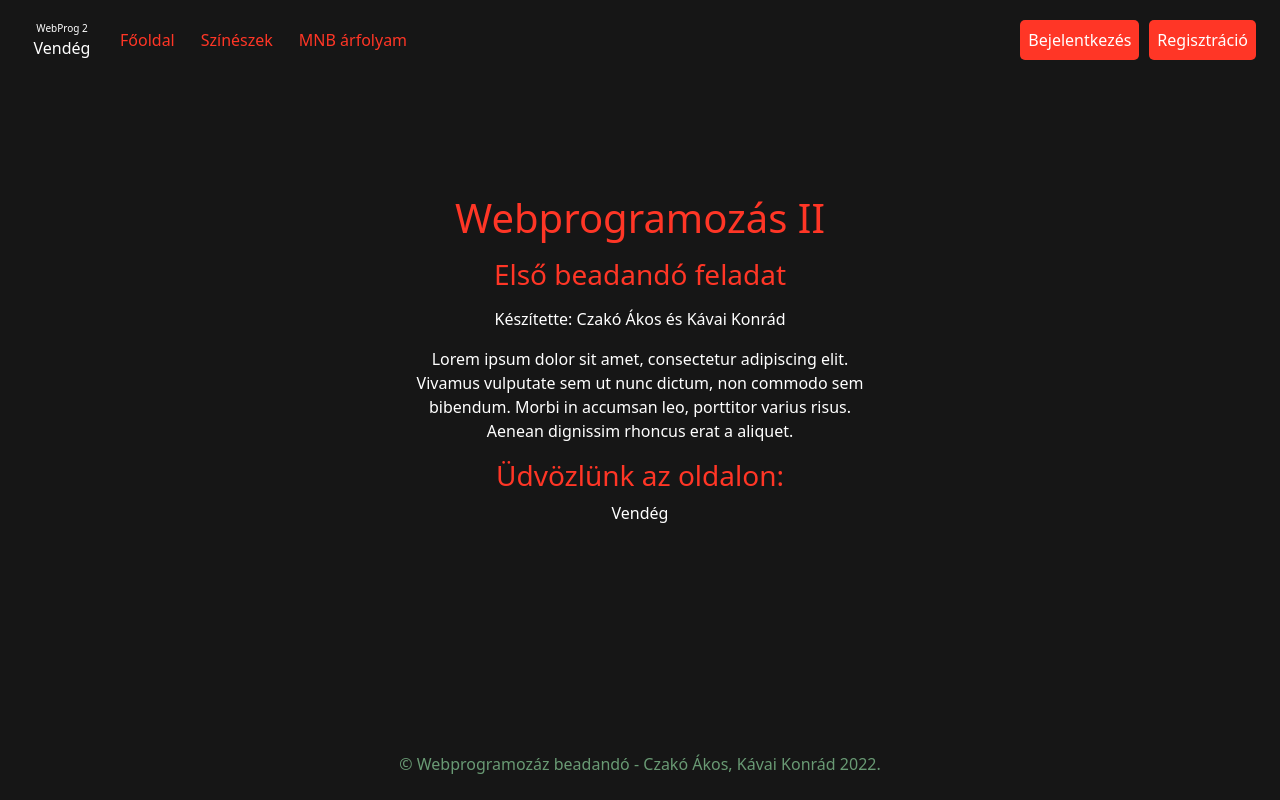
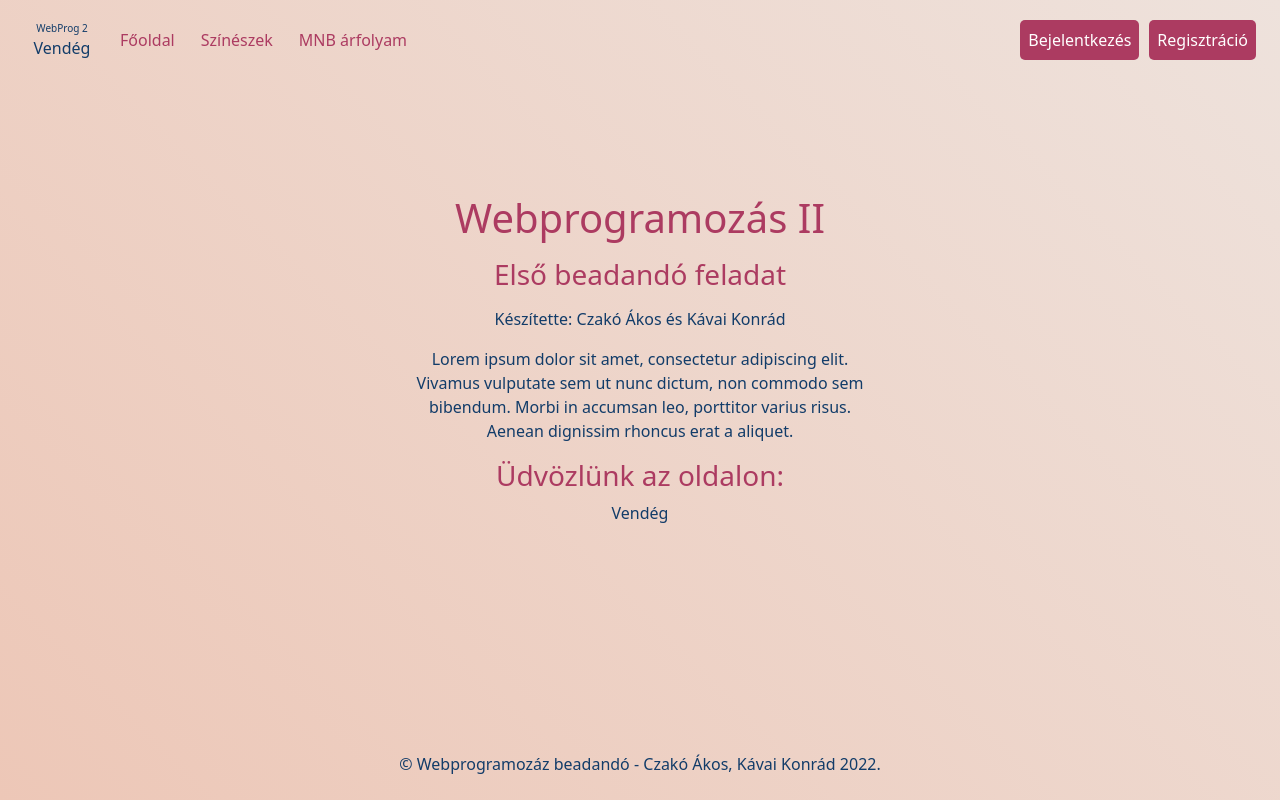
Before and after one commit to BroKoda/webprog2-beadando1, a PHP site: page / in a window 1280 px wide. Run offline with PHP 8.4, Linux system fonts and the light colour scheme.

Commit message:
color update

```diff
--- a/includes/footer.php
+++ b/includes/footer.php
@@ -1,5 +1,5 @@
             <div class="col-12 align-self-end text-center py-4">
-                <p class="green-text">&copy; Webprogramozáz beadandó - Czakó Ákos, Kávai Konrád <?php echo date("Y"); ?>.</p>
+                <p class="blue-text">&copy; Webprogramozáz beadandó - Czakó Ákos, Kávai Konrád <?php echo date("Y"); ?>.</p>
             </div>
         </div>
     </div>
--- a/includes/style.css
+++ b/includes/style.css
@@ -1,13 +1,15 @@
 /* ----- ----- ----- ----- COLORS ----- ----- ----- -----  */
 /*
-    RED: #ff3626
-    GREEN: #699a74
-    BLACK: #161616
-    WHITE: #ffffff
+    DARKER BG: #edc7b7
+    LIGHTER BG: #eee2dc
+    GREY: #bab2b5
+    BLUE: #123c69
+    RED: #ac3b61
 */
 
 body {
-    background: #161616;
+    background: rgb(237,199,183);
+    background: linear-gradient(45deg, rgba(237,199,183,1) 0%, rgba(238,226,220,1) 100%);
     font-weight: 200;
 }
 
@@ -21,21 +23,21 @@ p {
 
 a {
     text-decoration: none;
-    color: #ff3626;
+    color: #ac3b61;
 }
 
 a:hover {
-    color: white;
+    color: #bab2b5;
 }
 
 .red-text{
-    color: #ff3626;
+    color: #ac3b61;
 }
-.white-text{
+.gray-text{
     color: #ffffff;
 }
-.green-text{
-    color: #699a74;
+.blue-text{
+    color: #123c69;
 }
 
 .black-shadow {
@@ -62,13 +64,13 @@ a:hover {
 
 .navbar .logged-in-user .title {
     font-size: 10px;
-    color: white;
+    color: #123c69;
     display: block;
 }
 
 .navbar .logged-in-user .username {
     font-weight: 500;
-    color: white;
+    color: #123c69;
     display: block;
 }
 
@@ -77,17 +79,17 @@ a:hover {
 }
 
 .navbar .nav-item a {
-    color: #ff3626;
+    color: #ac3b61;
 }
 
 .navbar .nav-item a:hover {
-    color: white;
+    color: #bab2b5;
 }
 
 .navbar .nav-item-login,
 .navbar .nav-item-logout,
 .navbar .nav-item-registration {
-    background: #ff3626;
+    background: #ac3b61;
     border-radius: 5px;
     margin-right: 0;
     margin-left: 10px;
--- a/index.php
+++ b/index.php
@@ -7,12 +7,12 @@ include_once 'includes/header.php'
             <div class="col-12 col-lg-5 text-center py-4">
                 <h1 class="red-text mb-3">Webprogramozás II</h1>
                 <h3 class="red-text mb-3">Első beadandó feladat</h3>
-                <p class="white-text mb-3"><strong>Készítette:</strong> Czakó Ákos és Kávai Konrád</p>
-                <p class="white-text mb-3">Lorem ipsum dolor sit amet, consectetur adipiscing elit. Vivamus vulputate sem ut nunc
+                <p class="blue-text mb-3"><strong>Készítette:</strong> Czakó Ákos és Kávai Konrád</p>
+                <p class="blue-text mb-3">Lorem ipsum dolor sit amet, consectetur adipiscing elit. Vivamus vulputate sem ut nunc
                     dictum, non commodo sem bibendum. Morbi in accumsan leo, porttitor varius risus.
                     Aenean dignissim rhoncus erat a aliquet. </p>
                 <h3 class="red-text">Üdvözlünk az oldalon:</h3>
-                <p class="white-text">
+                <p class="blue-text">
                     <strong>
                         <?php if (isset($_SESSION['userId'])) {
                             echo explode(" ", $_SESSION['userName'])[0];
```
